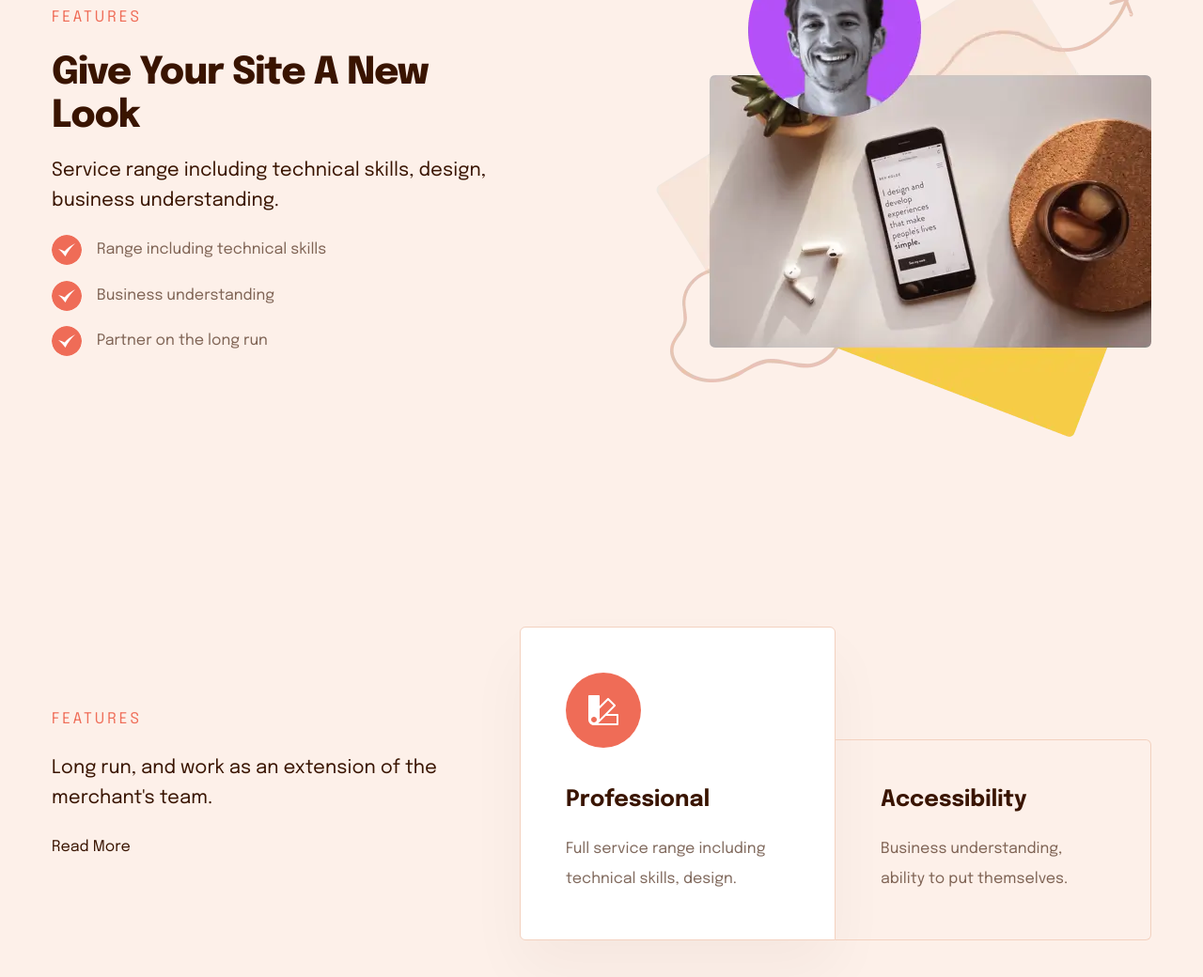
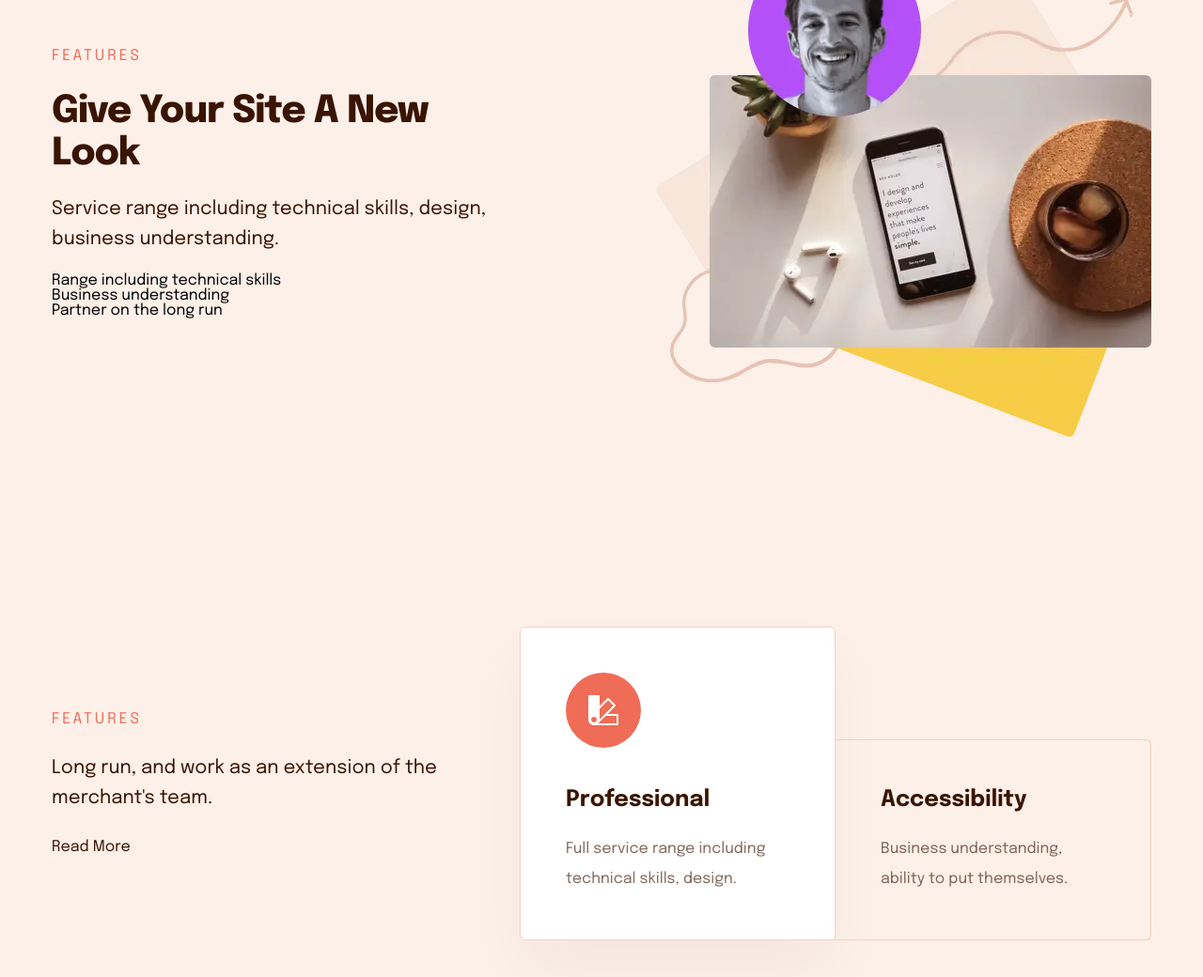
Before and after one commit to sllawwkoo/lessons, a plain HTML site: page lesson_09/index.html in a window 1280 px wide. Shown: the part 2747-3787 px from the top of the page at 94% size. Drawn offline with Linux system fonts and the light colour scheme.

Commit message:
Add files via upload

```diff
--- a/lesson_09/index.html
+++ b/lesson_09/index.html
@@ -108,10 +108,10 @@
 							<span class="description__label">Features</span>
 							<h2 class="description__title description__title--size-sm">Give Your Site A New Look</h2>
 							<h3 class="description__subtitle">Service range including technical skills, design, business understanding.</h3>
-							<ul class="description__list-features features-list">
-								<li class="features-list__item">Range including technical skills</li>
-								<li class="features-list__item">Business understanding</li>
-								<li class="features-list__item">Partner on the long run</li>
+							<ul class="description__list-features list-features">
+								<li class="list-features__item">Range including technical skills</li>
+								<li class="list-features__item">Business understanding</li>
+								<li class="list-features__item">Partner on the long run</li>
 							</ul>
 						</div>
 						<div class="features__preview preview-features">
```
